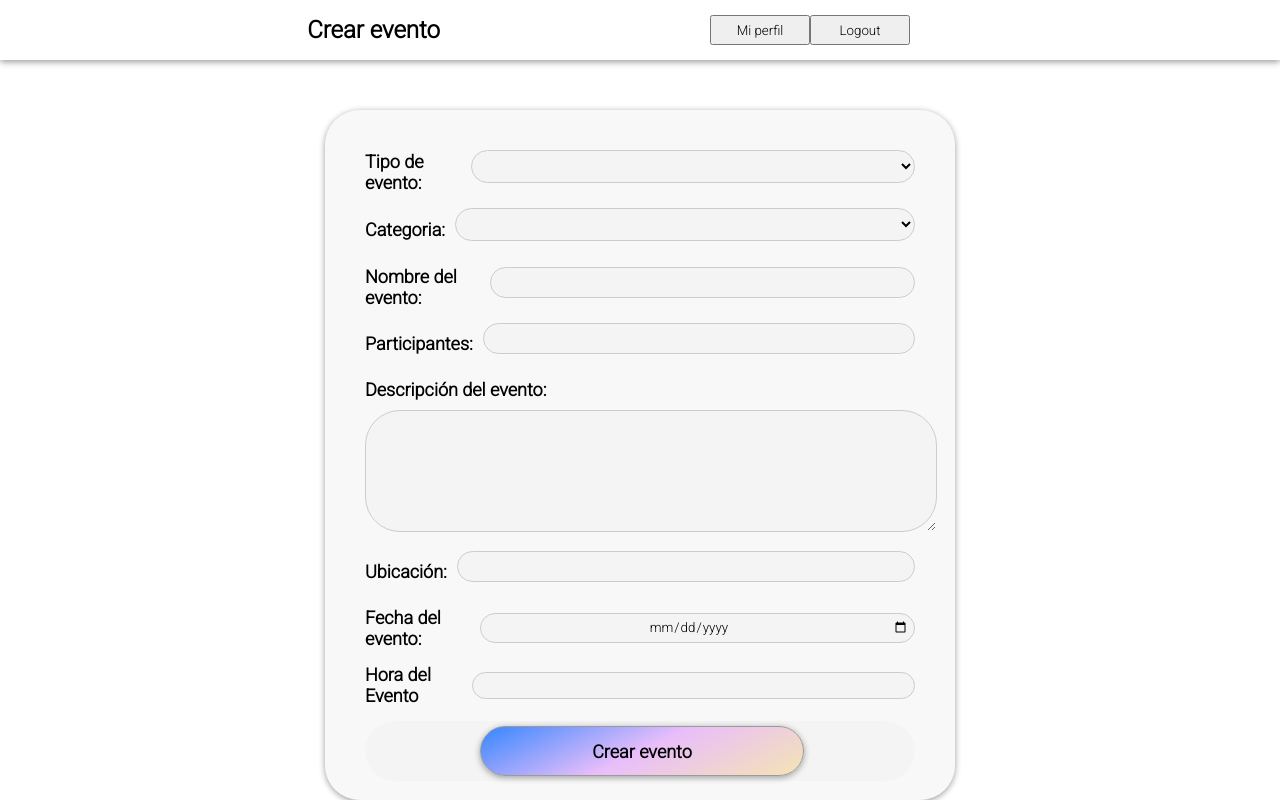
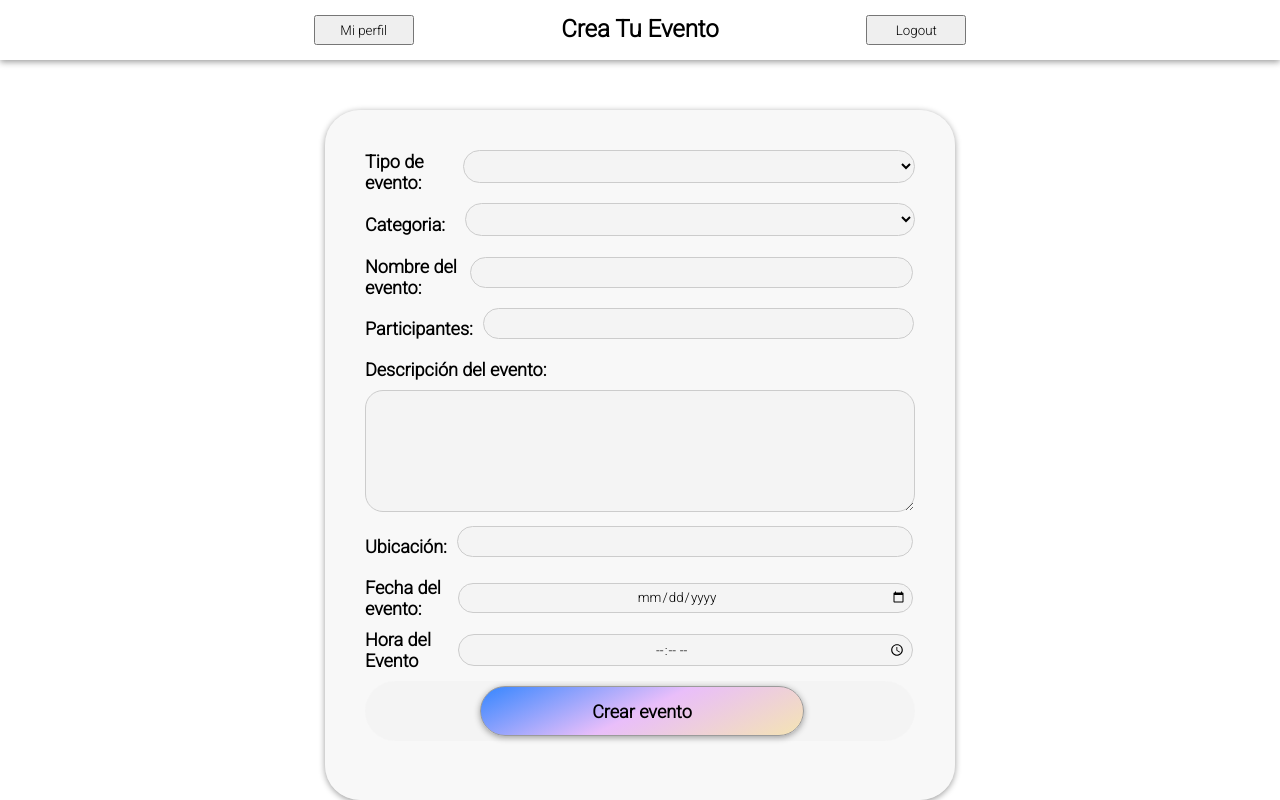
Before and after one commit to fupeei/Falta-1, a Flask app: page /formulario/evento in a window 1280 px wide. Run offline with Flask 3, Linux system fonts and the light colour scheme; the visitor is signed in with stand-in values (Sample User, id 1); lists and menus that the app fills with data are empty.

Commit message:
formulario de crear evento mejorado

```diff
--- a/app_flask/modelos/modelo_eventos.py
+++ b/app_flask/modelos/modelo_eventos.py
@@ -195,7 +195,7 @@ class Eventos:
             flash('Por favor proporciona la categoria del evento.', 'error_categoria')
             es_valido = False """
         if len(datos['nombre_evento']) < 3:
-            flash('Por favor proporciona el nombre_evento del evento.', 'error_nombre_evento')
+            flash('Por favor proporciona el nombre del evento.', 'error_nombre_evento')
             es_valido = False
         if  len(datos['participantes']) < 1:
             flash('Por favor proporciona la participantes del evento.', 'error_participantes')
--- a/app_flask/static/css/crear_evento.css
+++ b/app_flask/static/css/crear_evento.css
@@ -14,7 +14,7 @@
 
 .row {
     display: flex;
-    justify-content: end;
+    justify-content: space-evenly;
     align-items: center;
     height: 60px;
     width: 100%;
@@ -22,11 +22,14 @@
     box-shadow: 0 0.1rem 0.4rem rgb(155, 155, 155);
     margin-bottom: 30px;
 }
-
+.nav{
+    width: 800px;
+    display: flex;
+    justify-content: space-around;
+}
 .botones{
     display: flex;
-    width: 300px;
-    margin: 270px;
+    width: 100px;
 }
 
 h1 {
@@ -88,7 +91,7 @@ input[type="text"]:focus, input[type="number"]:focus, textarea:focus, select:foc
     gap: 10px;
 }
 
-form{
+.form{
     width: 550px;
     height: 610px;
     gap: 5px;
@@ -102,12 +105,15 @@ form{
     background-color:  rgba(242, 242, 242, 0.5);
 }
 
-/* actualizacion */
-.contenido5{
+/* Cuerpo Formulario */
+
+/* TIPO DE EVENTO */
+
+.contenido{
     width: 100%;
     align-items: center;
     display: flex;
-    gap: 10px;
+    gap: 5px;
     margin-bottom: 10px;
 }
 #tipo{
@@ -115,42 +121,72 @@ form{
     border-radius: 35px;
     padding: 5px;
     background-color:  rgba(242, 242, 242, 0.5);
+    text-align: center;
+
 }
+.inner-cont1{
+    width: 100px;
+}
+.inner-cont2{
+    width: 100%;
+    padding-left: 11px;
+
+}
+
+/* CATEGORIA DEL EVENTO */
+
 #categoria_id_categoria{
-    width: 100%;
-    text-align: center;
-    border-radius: 35px;
-    padding: 5px;
+    width:           100%;
+    text-align:    center;
+    border-radius:   35px;
+    padding:          5px;
     background-color:  rgba(242, 242, 242, 0.5);
 }
 
-.contenido1{
-    display:       flex;
-    align-items: center;
-    gap:           10px;
+.inner2{
+    width:        100%;
+    padding-left: 15px;
+}
+
+/* NOMBRE DEL EVENTO */
+
+.innernombre{
+    width: 117px;
+}
+.innertext{
     width: 100%;
-    margin-bottom: 10px;
 }
 #nombre_evento{
-    width: 100%;
+    width:         99%;
     border-radius: 35px;
-    padding: 5px;
+    padding:        5px 0px;
     background-color:  rgba(242, 242, 242, 0.5);
+    text-align:  center;
+
 }
+
+/* PARTICIPANTES DEL EVENTO */
 
 .contenido2{
     display:       flex;
     align-items: center;
     gap:           10px;
-    width: 100%;
+    width:         100%;
     margin-bottom: 10px;
 }
 #participantes{
-    width: 100%;
+    width: 97%;
     border-radius: 35px;
     padding: 5px;
     background-color:  rgba(242, 242, 242, 0.5);
+    text-align:  center;
+
 }
+.innerpart2{
+    width: 100%;
+}
+
+/* DESCRIPCION DEL EVENTO */
 
 .contenido3{
     display:       flex;
@@ -159,45 +195,69 @@ form{
     width: 100%;
     margin-bottom: 10px;
 }
+.innerdescrip{
+    width: 100%;
+}
 #descripcion{
-    width:  100%;
+    width:  96%;
     height: 100px;
-    border-radius: 35px;
+    border-radius: 18px;
     background-color:  rgba(242, 242, 242, 0.5);
 }
+/* UBICACION DEL EVENTO */
 
-
-#fecha {
-    width:      100%;
-    text-align:center;
-    border-radius: 35px;
-    padding: 5px;
-    background-color:  rgba(242, 242, 242, 0.5);
-    border: 1px solid #ccc;
-}
-
-#nuevo_evento{
-    display:         flex;
-    justify-content: left;
-    border-radius: 35px;
-    padding: 5px;
-    background-color:  rgba(242, 242, 242, 0.5);
-}
 #ubicacion{
-    width: 100%;
+    width: 97%;
     border-radius: 35px;
     padding: 5px;
     background-color:  rgba(242, 242, 242, 0.5);
     border: 1px solid #ccc;
     text-align: center;
 }
+.innerubica2{
+    width: 100%;
+}
+/* FECHA DEL EVENTO */
 
-#hora {
+.innerfecha1{
+    width: 100px;
+}
+.innerfecha2{
     width: 100%;
-    border-radius: 35px;
-    padding: 5px;
+}
+#fecha {
+    width:               97%;
+    text-align:       center;
+    border-radius:      35px;
+    padding:             5px;
     background-color:  rgba(242, 242, 242, 0.5);
     border: 1px solid #ccc;
+}
+
+/* HORA DEL EVENTO */
+.innerhora1{
+    width: 100px;
+}
+
+.innerhora2{
+    width: 100%;
+}
+#hora {
+    width:               97%;
+    border-radius:      35px;
+    padding:             5px;
+    background-color:  rgba(242, 242, 242, 0.5);
+    border: 1px solid #ccc;
+    text-align:       center;
+
+}
+
+#nuevo_evento{
+    display:         flex;
+    justify-content: left;
+    border-radius:   35px;
+    padding:          5px;
+    background-color:  rgba(242, 242, 242, 0.5);
 }
 
 #crear{
--- a/app_flask/static/css/eventos.css
+++ b/app_flask/static/css/eventos.css
@@ -154,7 +154,6 @@ a{
     background-color: rgba(242, 242, 242, 0.5);
     box-shadow: 0 0.1rem 0.4rem rgb(155, 155, 155);
     transition: all .2s ease-in-out;
-    margin-bottom: 40px;
 }
 .usuario-titulo{
     display: flex;
--- a/app_flask/templates/crear_evento.html
+++ b/app_flask/templates/crear_evento.html
@@ -11,38 +11,55 @@
 <body>
     <main class="box">
         <div class="row">
-            <h2>Crear evento</h2>
+            <div class="nav">
                 <div class="botones">
-                <div>
+                        <form action="/perfil">
                             <button class="btn primario">Mi perfil</button>
+                        </form>
                 </div>
-                <div>
+                <h2>Crea Tu Evento</h2>
+                <div class="botones">
+                    <form action="/procesa/logout" method="POST">
                         <button class="btn secundario">Logout</button>
+                    </form>
                 </div>
             </div>
         </div>
+            <div class="form">
                 <form action="/crear_evento" method="POST">
-                <div class="contenido5">
+                    <div class="contenido">
+                        <div class="inner-cont1">
                             <label for="tipo"> Tipo de evento:</label>
+                        </div>
+                        <div class="inner-cont2">
                             <select name="tipo" id="tipo" onchange="traerCategorias(event)">
                                 <option hidden></option>
                                 <option value="1"> Deportes </option>
                                 <option value="2"> VideoJuegos </option>
                             </select>
                         </div>
-                <div class="contenido5">
+                    </div>
+                    <div class="contenido">
+                        <div class="inner1">
                             <label for="categoria_id_categoria">Categoria:</label>
+                        </div>
+                        <div class="inner2">
                             <select name="categoria_id_categoria" id="categoria_id_categoria">
                             </select>
+                        </div>
                         {% for mensaje in get_flashed_messages(category_filter=['error_categoria']) %}
                         <div class="error_login alert alert-danger">
                             {{ mensaje }}
                         </div>
                         {% endfor %}
                     </div>
-                <div class="contenido1">
+                    <div class="contenido2">
+                        <div class="innernombre">
                         <label for="nombre_evento"> Nombre del evento: </label>
+                        </div>
+                        <div class="innertext">
                             <input type="text" name="nombre_evento" id="nombre_evento">
+                        </div>
                         {% for mensaje in get_flashed_messages(category_filter=['error_nombre_evento']) %}
                         <div class="error_login alert alert-danger">
                             {{ mensaje }}
@@ -50,8 +67,12 @@
                         {% endfor %}
                     </div>
                     <div class="contenido2">
+                        <div class="innerpart1">
                             <label for="participantes"> Participantes: </label>
+                        </div>
+                        <div class="innerpart2">
                             <input type="number" name="participantes" id="participantes">
+                        </div>
                         {% for mensaje in get_flashed_messages(category_filter=['error_participantes']) %}
                         <div class="error_login alert alert-danger">
                             {{ mensaje }}
@@ -62,7 +83,7 @@
                         <div class="contenido3">
                             <label for="descripcion"> Descripción del evento: </label>
                         </div>
-                    <div>
+                        <div class="innerdescrip">
                             <textarea name="descripcion" id="descripcion"></textarea>
                         </div>
                         {% for mensaje in get_flashed_messages(category_filter=['error_descripcion']) %}
@@ -72,8 +93,12 @@
                         {% endfor %}
                     </div>
                     <div class="contenido2">
+                        <div class="innerubica1">
                             <label for="ubicacion"> Ubicación: </label>
+                        </div>
+                        <div class="innerubica2">
                             <input type="text" name="ubicacion" id="ubicacion">
+                        </div>
                         {% for mensaje in get_flashed_messages(category_filter=['error_ubicacion']) %}
                         <div class="error_login alert alert-danger">
                             {{ mensaje }}
@@ -81,8 +106,12 @@
                         {% endfor %}
                     </div>
                     <div class="contenido2">
+                        <div class="innerfecha1">
                             <label for="fecha"> Fecha del evento: </label>
+                        </div>
+                        <div class="innerfecha2">
                             <input type="date" name="fecha" id="fecha">
+                        </div>
                         {% for mensaje in get_flashed_messages(category_filter=['error_fecha']) %}
                         <div class="error_login alert alert-danger">
                             {{ mensaje }}
@@ -90,8 +119,12 @@
                         {% endfor %}
                     </div>
                     <div class="contenido2">
+                        <div class="innerhora1">
                             <label for="hora"> Hora del Evento</label>
-                    <input type="datetime" name="hora" id="hora">
+                        </div>
+                        <div class="innerhora2">
+                            <input type="time" name="hora" id="hora">
+                        </div>
                         {% for mensaje in get_flashed_messages(category_filter=['error_hora']) %}
                         <div class="error_login alert alert-danger">
                             {{ mensaje }}
@@ -103,6 +136,7 @@
                     </div>
                 </form>
             </div>
+        </div>
     </main>
     <script src="{{url_for('static', filename = 'js/crearEvento.js')}}"></script>
 </body>
```
Lines whose indentation alone changed are shown as unchanged.
